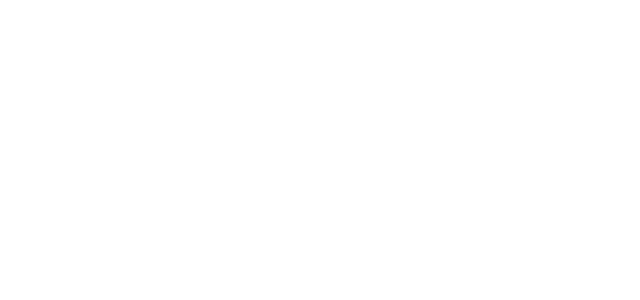
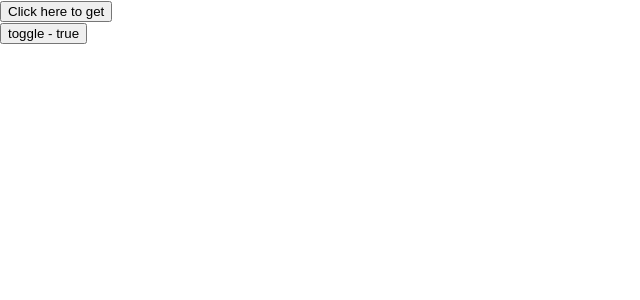
Before and after one commit to UASTRONGMAN/react-march, a React (Create React App) app: page / in a window 1280 px wide. Shown: the top 300 px of the page, without its empty margins (0-640 px from the left). Built offline with nearby package versions, Linux system fonts and the light colour scheme.

Commit message:
Lesson 3

```diff
--- a/src/App.tsx
+++ b/src/App.tsx
@@ -1,9 +1,12 @@
 import React from 'react';
+import UsePrevious from "./components/UsePrevious";
+import UseToggle from "./components/UseToggle";
 
 const App = () => {
     return (
         <div>
-
+            <UsePrevious/>
+            <UseToggle/>
         </div>
     );
 };
--- /dev/null
+++ b/src/components/UsePrevious.tsx
@@ -0,0 +1,27 @@
+import React, {useRef} from 'react';
+
+const UsePrevious = () => {
+
+    const usePrevious = (value:number) => {
+        const currentValue = useRef<number>(value);
+        const previousValue = useRef<number>();
+
+        if (currentValue.current !== value) {
+            previousValue.current = currentValue.current;
+            currentValue.current = value
+        }
+        return {previousValue, currentValue}
+    }
+
+    let {previousValue} = usePrevious(0)
+
+
+
+    return (
+        <div>
+            <button>Click here to get {previousValue.current}</button>
+        </div>
+    );
+};
+
+export default UsePrevious;
--- /dev/null
+++ b/src/components/UseToggle.tsx
@@ -0,0 +1,21 @@
+import React from 'react';
+import {useToggle} from "./customhooks";
+
+const UseToggle = () => {
+
+
+
+    let {toggle, handleToggle} = useToggle(true)
+
+
+    return (
+        <div>
+            <button onClick={() => {
+                handleToggle()
+            }}>toggle - {toggle +''}</button>
+            <h1>{toggle}</h1>
+        </div>
+    );
+};
+
+export default UseToggle;
--- /dev/null
+++ b/src/components/customhooks.tsx
@@ -0,0 +1,7 @@
+import {useState} from "react";
+
+export const useToggle = (defaultValue: boolean) => {
+    const [toggle, setToggle] = useState<boolean>(defaultValue)
+    const handleToggle = () => setToggle(prevState => !prevState)
+    return {toggle, handleToggle}
+}
```
